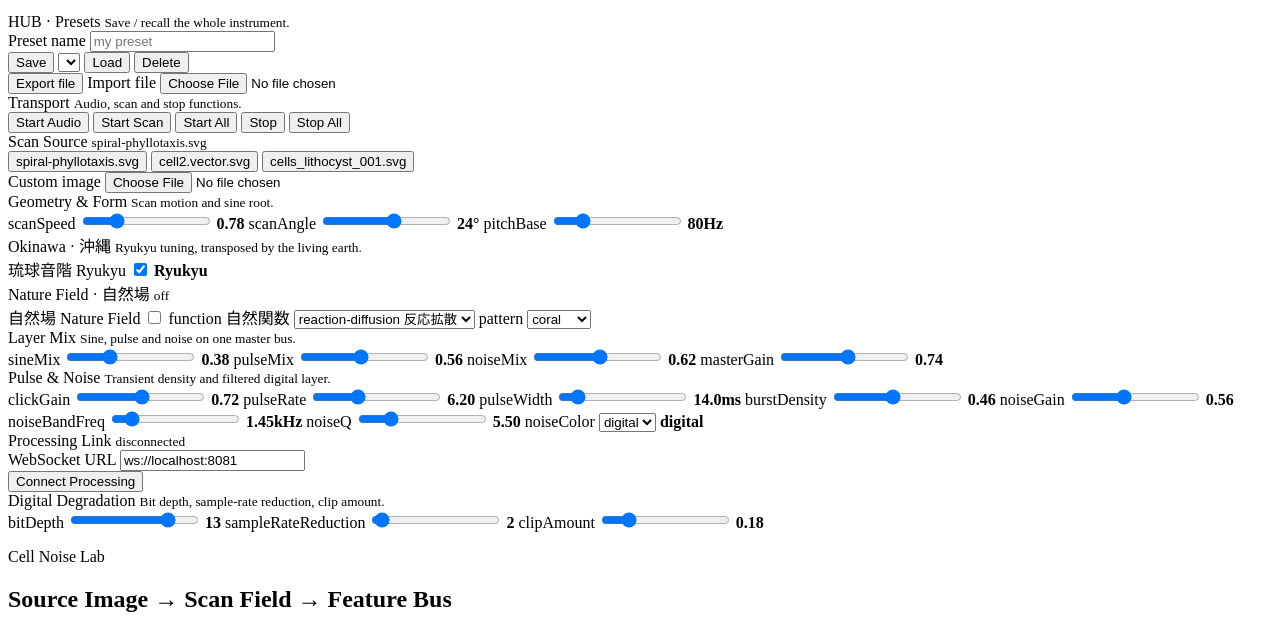
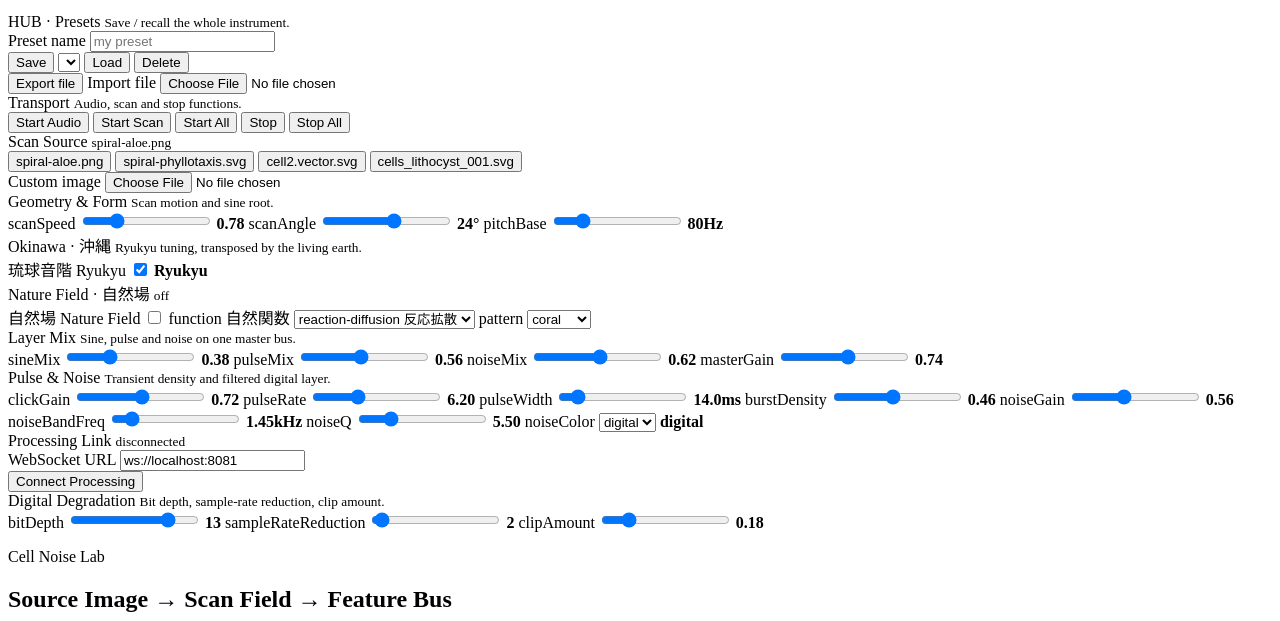
Before and after one commit to soundwaterinc-oss/el-systema-geometry-osc, a website with bundled scripts: page public/index.html in a window 1280 px wide. Shown: the part 179-800 px from the top of the page. Built offline with nearby package versions, Linux system fonts and the light colour scheme; no server answers.

Commit message:
Default source: real spiral-aloe photo
User dropped a spiral-aloe photo into public/assets (as 渦２（時間）.png); copied
to ASCII spiral-aloe.png to avoid URL-encoding issues, set as SOURCE_PRESETS[0]
and the first preset-strip button. Verified: loads as default (no HTTP fail),
generative composite runs on it. Note: this file is grayscale.

Co-Authored-By: Claude Opus 4.8 <noreply@anthropic.com>

```diff
--- a/public/index.html
+++ b/public/index.html
@@ -73,7 +73,8 @@
               <small id="sourceLabel">Default Pattern</small>
             </div>
             <div class="preset-strip" id="presetStrip" role="tablist" aria-label="Source preset">
-              <button type="button" class="preset-button is-active" data-preset="./assets/spiral-phyllotaxis.svg">spiral-phyllotaxis.svg</button>
+              <button type="button" class="preset-button is-active" data-preset="./assets/spiral-aloe.png">spiral-aloe.png</button>
+              <button type="button" class="preset-button" data-preset="./assets/spiral-phyllotaxis.svg">spiral-phyllotaxis.svg</button>
               <button type="button" class="preset-button" data-preset="./assets/cell2.vector.svg">cell2.vector.svg</button>
               <button type="button" class="preset-button" data-preset="./assets/cells_lithocyst_001.svg">cells_lithocyst_001.svg</button>
             </div>
--- a/src/main.js
+++ b/src/main.js
@@ -20,6 +20,7 @@ import { RitualPercussion } from "./audio/engines/ritual-percussion.js?v=2026052
 import { createProcessingBridge } from "./net/processing-bridge.js?v=20260524-cellnoise-02";
 
 const SOURCE_PRESETS = [
+  { label: "spiral-aloe.png", url: "./assets/spiral-aloe.png" },
   { label: "spiral-phyllotaxis.svg", url: "./assets/spiral-phyllotaxis.svg" },
   { label: "cell2.vector.svg", url: "./assets/cell2.vector.svg" },
   { label: "cells_lithocyst_001.svg", url: "./assets/cells_lithocyst_001.svg" },
```
Also changed, not shown: public/assets/spiral-aloe.png (added), public/assets/渦２（時間）.png (added).
